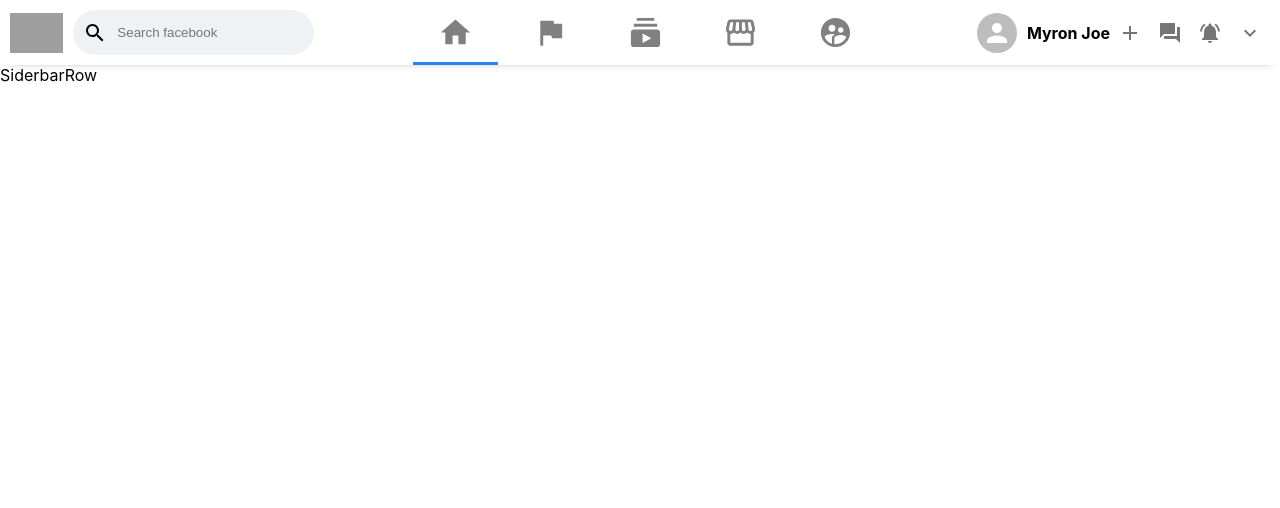
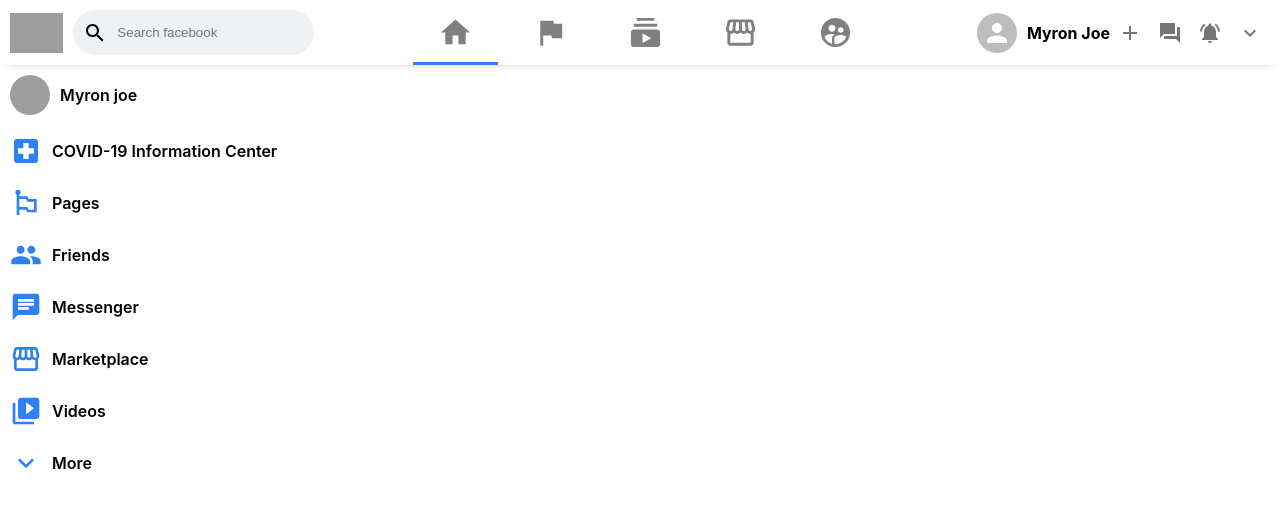
Before and after one commit to MyronJoe/React-Js-Facebook-Clone, a React (Create React App) app in the folder fb-clone/: page / in a window 1280 px wide. Shown: the top 508 px of the page. Built offline with nearby package versions, Linux system fonts and the light colour scheme; grey boxes are pictures that could not be loaded.

Commit message:
Done with the sidebar Component

```diff
--- a/fb-clone/src/App.js
+++ b/fb-clone/src/App.js
@@ -12,7 +12,6 @@ function App() {
       <div className='app__body'>
 
           <Sidebar />
-          {/* <h1>sidebar</h1> */}
           {/* <h1>Feeds</h1> */}
           {/* <h1>Widget</h1> */}
       </div>
--- a/fb-clone/src/components/Sidebar.css
+++ b/fb-clone/src/components/Sidebar.css
@@ -0,0 +1,18 @@
+.sidebar__row{
+    display: flex;
+    align-items: center;
+    padding: 10px;
+    cursor: pointer;
+}
+.sidebar__row:hover{
+    background-color: #eee;
+    border-radius: 10px;
+}
+.sidebar__row h4{
+    margin-left: 10px;
+    font-weight: 600;
+}
+.sidebar__row .MuiSvgIcon-root{
+    font-size: xx-large;
+    color: #2e81f4;
+}
--- a/fb-clone/src/components/Sidebar.js
+++ b/fb-clone/src/components/Sidebar.js
@@ -1,12 +1,26 @@
 import React from 'react'
 import './Sidebar.css'
 import SiderbarRow from './SiderbarRow'
-// import { Link } from 'react-router-dom'
+import LocalHospitalIcon from '@mui/icons-material/LocalHospital';
+import EmojiFlagsIcon from '@mui/icons-material/EmojiFlags';
+import PeopleIcon from '@mui/icons-material/People';
+import ChatIcon from '@mui/icons-material/Chat';
+import StorefrontIcon from '@mui/icons-material/Storefront';
+import VideoLibraryIcon from '@mui/icons-material/VideoLibrary';
+import ExpandMoreIcon from '@mui/icons-material/ExpandMore';
 
 function Sidebar() {
   return (
     <div>
-        <SiderbarRow />
+        <SiderbarRow src='https://scontent.fenu1-1.fna.fbcdn.net/v/t1.6435-9/106494344_1593152077526839_1194996090190141473_n.jpg?_nc_cat=108&ccb=1-7&_nc_sid=8bfeb9&_nc_ohc=u1wGs27kSTEAX-mkM-U&tn=xzoBoIPHwqGeuQdX&_nc_ht=scontent.fenu1-1.fna&oh=00_AT-XCb7G1Uc-fiGfs_6ReSvJMhvQeoRmg1Q5DHUky51-eg&oe=6356F1F3' title='Myron joe'/>
+        <SiderbarRow Icon={LocalHospitalIcon} title='COVID-19 Information Center' />
+        <SiderbarRow Icon={EmojiFlagsIcon} title='Pages' />
+        <SiderbarRow Icon={PeopleIcon} title='Friends' />
+        <SiderbarRow Icon={ChatIcon} title='Messenger' />
+        <SiderbarRow Icon={StorefrontIcon} title='Marketplace' />
+        <SiderbarRow Icon={VideoLibraryIcon} title='Videos' />
+        <SiderbarRow Icon={ExpandMoreIcon} title='More' />
+
     </div>
   )
 }
--- a/fb-clone/src/components/SiderbarRow.js
+++ b/fb-clone/src/components/SiderbarRow.js
@@ -1,10 +1,14 @@
 import React from 'react'
+import { Avatar } from '@mui/material';
 
 
-function SiderbarRow() {
+function SiderbarRow({title, Icon, src}) {
   return (
-    <div className='sidebar__row'>SiderbarRow
 
+    <div className='sidebar__row'>
+        {src && <Avatar src={src} />}
+        {Icon && <Icon />}
+        <h4>{title}</h4>
     </div>
   )
 }
```
